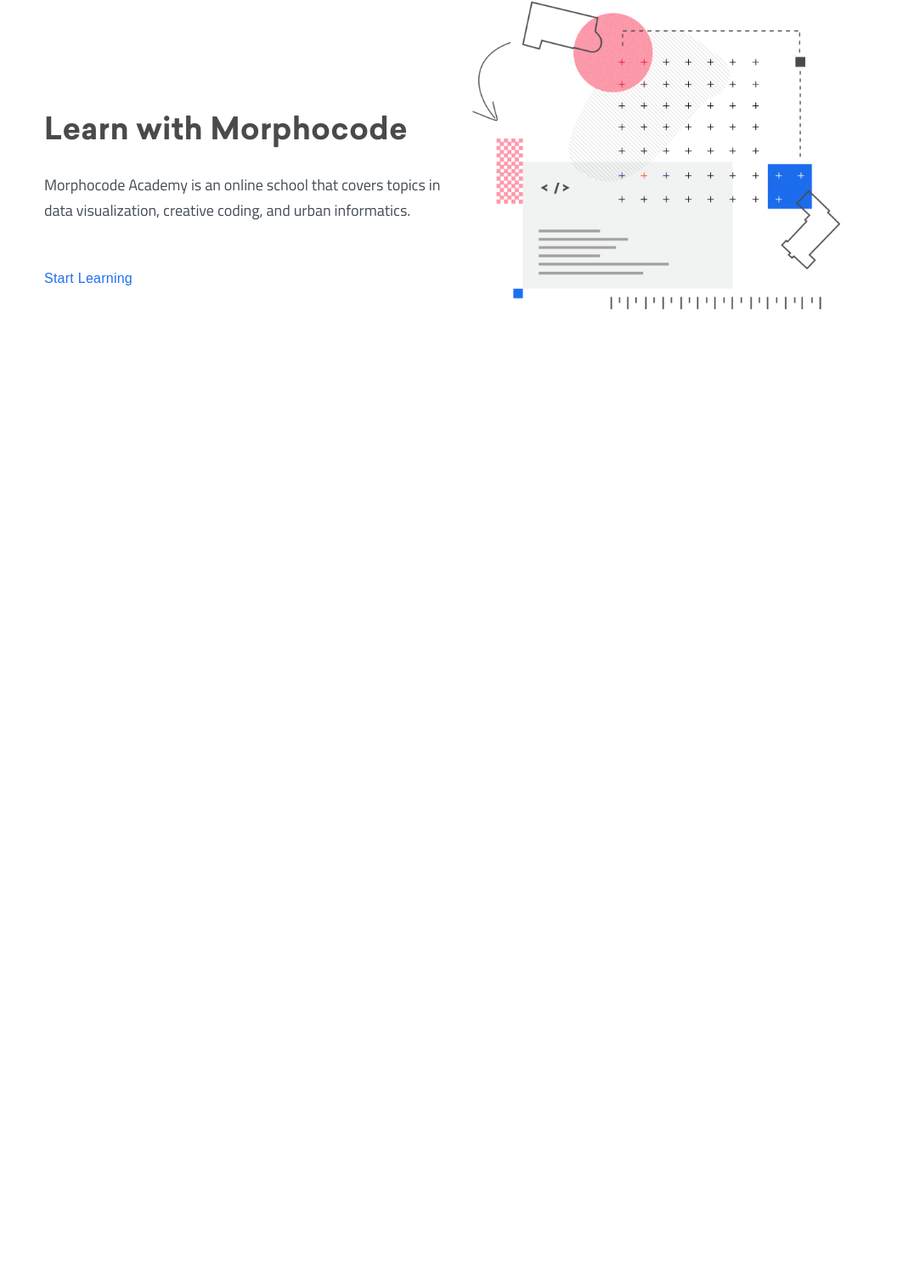
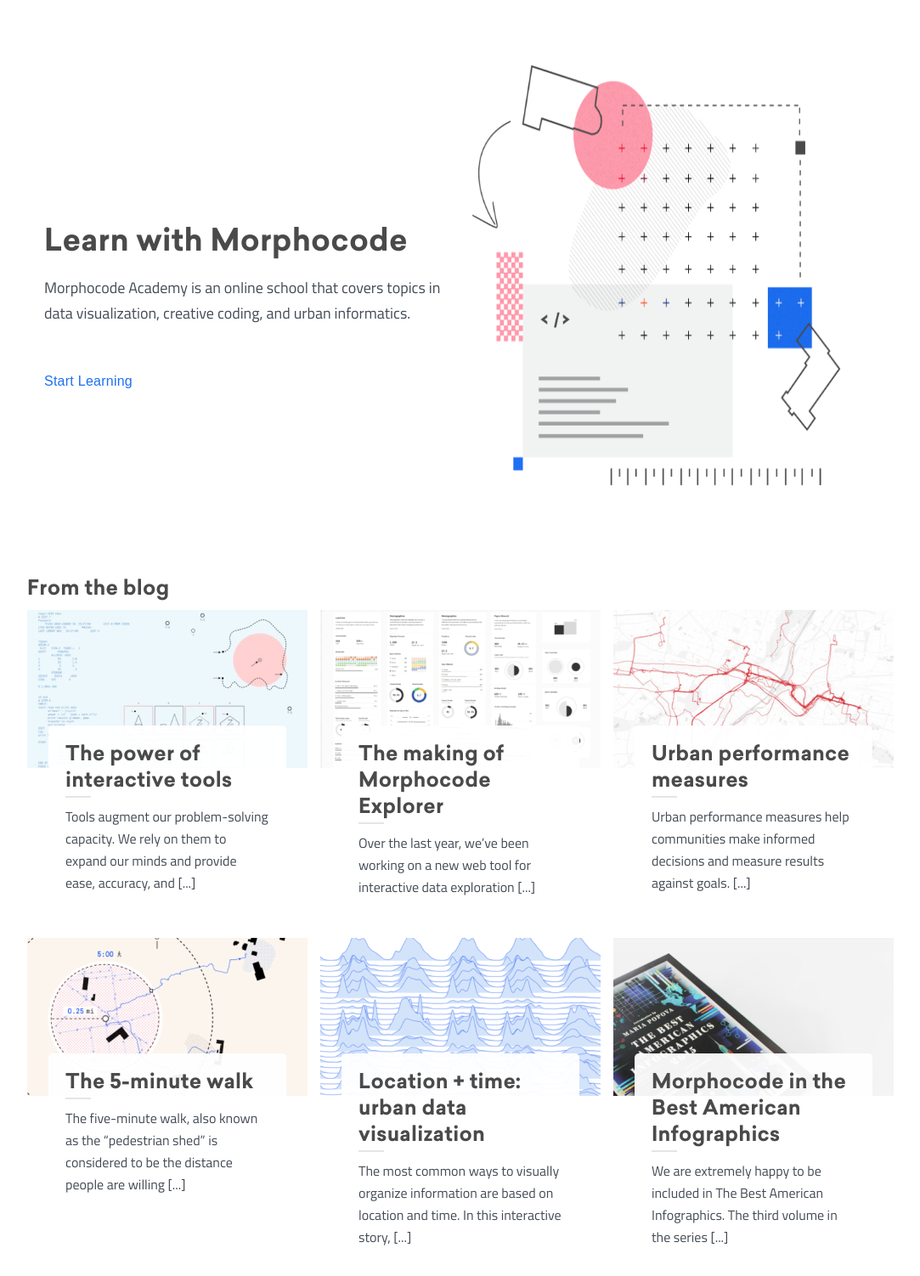
Before and after one commit to Jalilovking/Morphocode, a plain HTML site: page index.html in a window 1280 px wide. Shown: the part 1222-2724 px from the top of the page at 85% size, without its empty margins (98-1181 px from the left). Before the commit the page ends 1678 px from the top, so only its background shows below. Drawn offline with Linux system fonts and the light colour scheme; a web font is replaced by a local one.

Commit message:
added blog section

```diff
--- a/index.html
+++ b/index.html
@@ -45,7 +45,7 @@
                 <ul class="projwcts__list">
                     <li class="projects__item">
                         <picture>
-                            <img class="projects__img" src="./img/projects.png" alt="">
+                            <img class="projects__img" src="./img/projects.png" alt="" width="590" height="589">
                         </picture>
                         <article class="projects__info projects__info--top">
                             <h2 class="projects__title">We research, design, and develop</h2>
@@ -55,7 +55,7 @@
                     </li>
                     <li class="projects__item">
                         <picture>
-                            <img class="projects__img" src="./img/projects.png" alt="">
+                            <img class="projects__img" src="./img/projects.png" alt="" width="600" height="599">
                         </picture>
                         <article class="projects__info projects__info--bottom">
                             <h2 class="projects__title">Learn with Morphocode</h2>
@@ -66,6 +66,73 @@
                 </ul>
             </div>
         </section>
+        <section class="blog">
+            <div class="blog__container container">
+                <h2 class="blog__title">From the blog</h2>
+                <ul class="blog__list">
+                    <li class="blog__item">
+                        <picture class="blog__picture">
+                            <img src="./img/interactive-tools.png" alt="algoritims" width="330" height="186">
+                        </picture>
+                        <article class="blog__info">
+                            <h3 class="blog__sub-title">The power of interactive tools</h3>
+                            <hr class="blog__hr">
+                            <p class="blog__text">Tools augment our problem-solving capacity. We rely on them to expand our minds and provide ease, accuracy, and [...]</p>
+                        </article>
+                    </li>
+                    <li class="blog__item">
+                        <picture class="blog__picture">
+                            <img src="./img/morphocode-explorer.png" alt="explorer" width="330" height="186">
+                        </picture>
+                        <article class="blog__info">
+                            <h3 class="blog__sub-title">The making of Morphocode Explorer</h3>
+                            <hr class="blog__hr">
+                            <p class="blog__text">Over the last year, we’ve been working on a new web tool for interactive data exploration [...]</p>
+                        </article>
+                    </li>
+                    <li class="blog__item">
+                        <picture class="blog__picture">
+                            <img src="./img/urban-performance.png" alt="urban map" width="330" height="186">
+                        </picture>
+                        <article class="blog__info">
+                            <h3 class="blog__sub-title">Urban performance measures</h3>
+                            <hr class="blog__hr">
+                            <p class="blog__text">Urban performance measures help communities make informed decisions and measure results against goals. [...]</p>
+                        </article>
+                    </li>
+                    <li class="blog__item">
+                        <picture class="blog__picture">
+                            <img src="./img/5-minut-walk.png" alt="map" width="330" height="186">
+                        </picture>
+                        <article class="blog__info">
+                            <h3 class="blog__sub-title">The 5-minute walk</h3>
+                            <hr class="blog__hr">
+                            <p class="blog__text">The five-minute walk, also known as the “pedestrian shed” is considered to be the distance people are willing [...]</p>
+                        </article>
+                    </li>
+                    <li class="blog__item">
+                        <picture class="blog__picture">
+                            <img src="./img/location+time.png" alt="diagrams" width="330" height="186">
+                        </picture>
+                        <article class="blog__info">
+                            <h3 class="blog__sub-title">Location + time: urban data visualization</h3>
+                            <hr class="blog__hr">
+                            <p class="blog__text">The most common ways to visually organize information are based on location and time. In this interactive story, [...]</p>
+                        </article>
+                    </li>
+                    <li class="blog__item">
+                        <picture class="blog__picture">
+                            <img src="./img/american-infographics.png" alt="Infographics" width="330" height="186">
+                        </picture>
+                        <article class="blog__info">
+                            <h3 class="blog__sub-title">Morphocode in the Best American Infographics</h3>
+                            <hr class="blog__hr">
+                            <p class="blog__text">We are extremely happy to be included in The Best American Infographics. The third volume in the series [...]</p>
+                        </article>
+                    </li>
+                </ul>
+            </div>
+        </section>
     </main>
 
 </body>
--- a/scss/_blocks/_blocks.scss
+++ b/scss/_blocks/_blocks.scss
@@ -2,3 +2,4 @@
 @import "./header";
 @import "./intro";
 @import "./projects";
+@import "./blog";
--- /dev/null
+++ b/scss/_blocks/_blog.scss
@@ -0,0 +1,58 @@
+.blog {
+    margin-bottom: 80px;
+    &__container {
+        width: 1050px;
+    }
+    &__title {
+        font-size: 24px;
+        line-height: 29px;
+        letter-spacing: 0.25px;
+        font-weight: 700;
+        color: #4A4A4A;
+        margin: 29px 0 12px;
+    }
+    &__list {
+        display: flex;
+        justify-content: space-between;
+        align-items: flex-start;
+        flex-wrap: wrap;
+    }
+    &__item {
+        position: relative;
+        width: 330px;
+        padding: 136px 25px 0 25px;
+        &:nth-child(n+4) {
+            margin-top: 30px;
+        }
+    }
+    &__picture {
+        position: absolute;
+        top:0;
+        left: 0;
+        right: 0;
+        z-index: -1;
+    }
+    &__info {
+        background: rgba(255, 255, 255, 0.95);
+        border-radius: 5px;
+        padding: 17px 20px;
+    }
+    &__sub-title {
+        font-size: 24px;
+        line-height: 31px;
+        letter-spacing: 0.25px;
+        color: #4A4A4A;
+    }
+    &__hr{
+        width: 30px;
+        height: 2px;
+        border: none;
+        background: rgba(0, 0, 0, 0.1);
+        margin: 4px 0 9px;
+    }
+    &__text {
+        font-size: 16px;
+        line-height: 26px;
+        color: #434A54;
+    }
+}
--- a/scss/_general.scss
+++ b/scss/_general.scss
@@ -2,10 +2,10 @@
 *::before,
 *::after{
     box-sizing: border-box;
+    margin: 0;
+    padding: 0;
 }
 body{
-    margin: 0;
-    padding: 0;
     font-family: "Sailec", "Arial", sans-serif ;
     color: #939CAA;
 }
```
Also changed, not shown: css/main.css, 1 other file.
